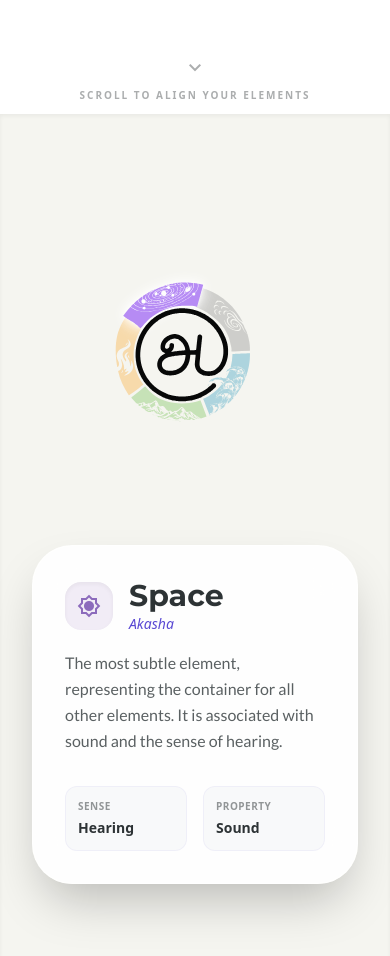
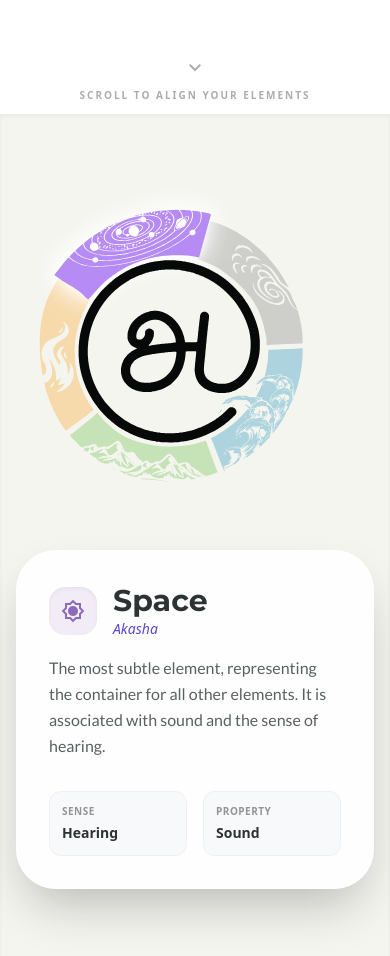
Before and after one commit to praneon/agamagizh-clinic, a React (Vite) app: page / in a window 390 px wide. Shown: the part 1006-1962 px from the top of the page. Built offline with nearby package versions, Linux system fonts and the light colour scheme.

Commit message:
Refine home scroll logo spacing/scale and update footer address

```diff
--- a/src/components/Footer.tsx
+++ b/src/components/Footer.tsx
@@ -37,8 +37,9 @@ export default function Footer() {
         <div className="flex flex-col items-center md:items-start">
           <h4 className="font-headline font-bold text-slate-800 dark:text-slate-200 mb-6 text-sm uppercase tracking-widest">Location</h4>
           <p className="font-body text-sm text-slate-600 dark:text-slate-400 mb-4">
-            123 Healing Path, Sanctuary District<br/>
-            Peaceful Valley, Wellness State
+            No 243 2, Near MRN Nagar, Durugam Road,<br/>
+            Puthumariyamman Kovil Street, Raja Nagar,<br/>
+            Kallakurichi - 606202, Tamil Nadu.
           </p>
           <div className="flex space-x-4 justify-center md:justify-start">
             <a className="text-[#5948d3] hover:opacity-80 transition-opacity" href="#"><span className="material-symbols-outlined">public</span></a>
--- a/src/components/PanchaMahabhutaScroll.tsx
+++ b/src/components/PanchaMahabhutaScroll.tsx
@@ -55,10 +55,10 @@ export const PanchaMahabhutaScroll: React.FC = () => {
     >
       {/* Sticky Logo Container */}
       <div className="sticky top-0 h-screen w-full flex items-center justify-center overflow-hidden pointer-events-none">
-        <div className="relative w-full max-w-6xl px-8 flex flex-col lg:flex-row items-center justify-center gap-8 lg:gap-24 pointer-events-auto">
+        <div className="relative w-full max-w-6xl h-full px-4 sm:px-8 flex flex-col lg:flex-row items-center justify-center gap-12 lg:gap-24 pointer-events-auto">
           {/* Logo Section - Centered on mobile, Left on desktop */}
-          <div className="w-full lg:w-1/2 flex justify-center items-center">
-            <div className="w-full max-w-[460px] sm:max-w-[540px] lg:max-w-[690px]">
+          <div className="w-full lg:w-1/2 flex justify-center items-center flex-none">
+            <div className="w-[320px] sm:w-[380px] md:w-[440px] lg:w-full lg:max-w-[690px] origin-center scale-[2]">
               <Logo
                 onElementClick={handleElementClick}
                 activeElementId={activeElementId}
@@ -68,8 +68,8 @@ export const PanchaMahabhutaScroll: React.FC = () => {
           </div>
 
           {/* Info Section (Floating) */}
-          <div className="w-full lg:w-1/2 flex items-center justify-center lg:justify-start">
-            <div className="relative w-full max-w-md">
+          <div className="w-full lg:w-1/2 flex items-center justify-center lg:justify-start flex-none">
+            <div className="relative w-full max-w-md min-h-[320px] sm:min-h-[340px]">
               <motion.div
                 key={activeElementId || 'intro'}
                 initial={{ opacity: 0, x: 20 }}
```
